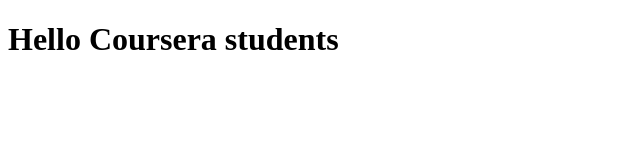
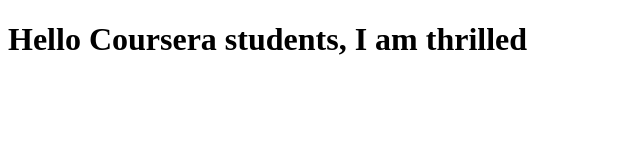
Before and after one commit to dmethun/coursera-test, a plain HTML site: page index.html in a window 1280 px wide. Shown: the whole page, without its empty margins (0-640 px from the left). Drawn offline with Linux system fonts and the light colour scheme.

Commit message:
Next version of web file.

```diff
--- a/index.html
+++ b/index.html
@@ -5,6 +5,6 @@
     <title>Hello Coursera</title>
   </head>
   <body>
-    <h1>Hello Coursera students</h1>
+    <h1>Hello Coursera students, I am thrilled</h1>
   </body>
 </html>
```
